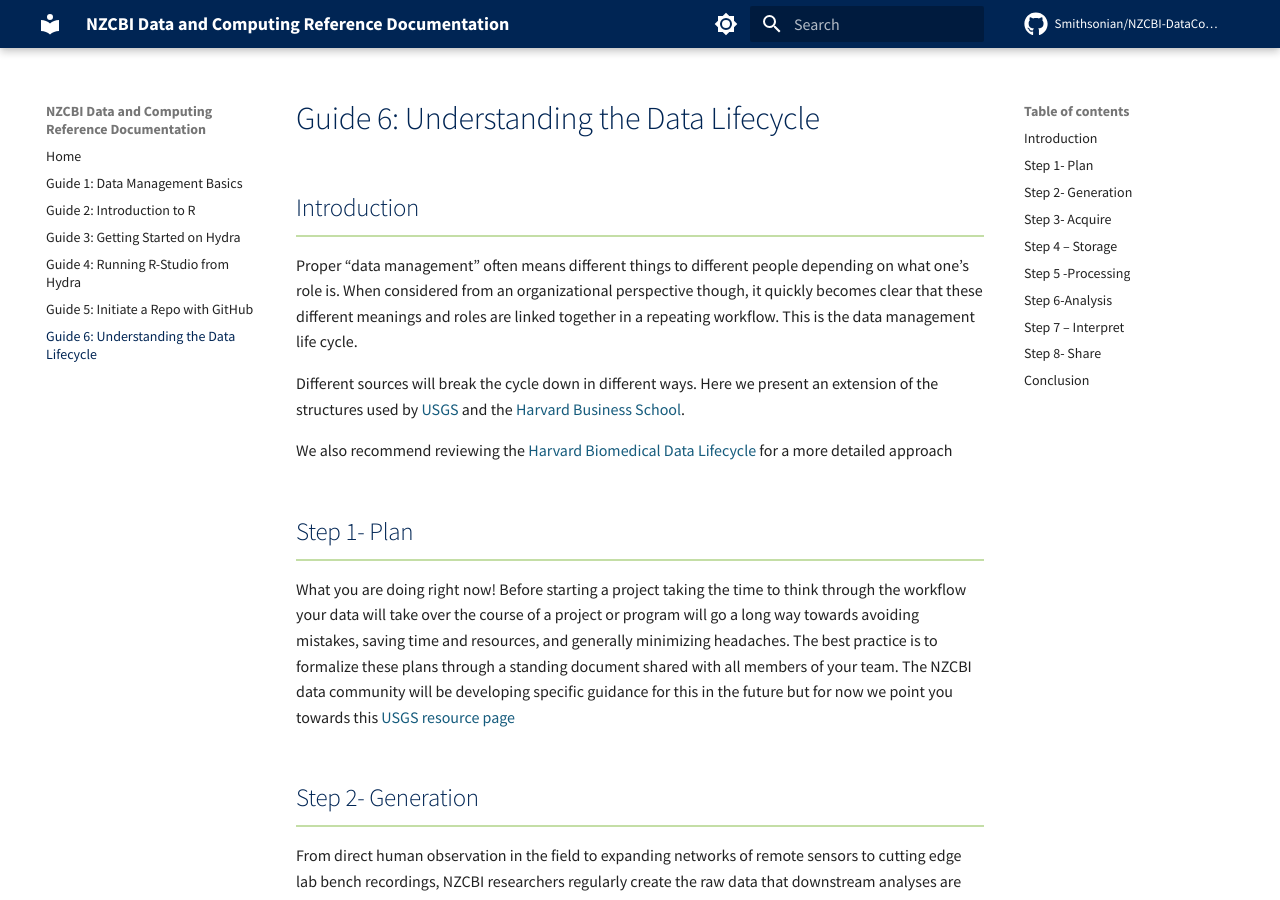
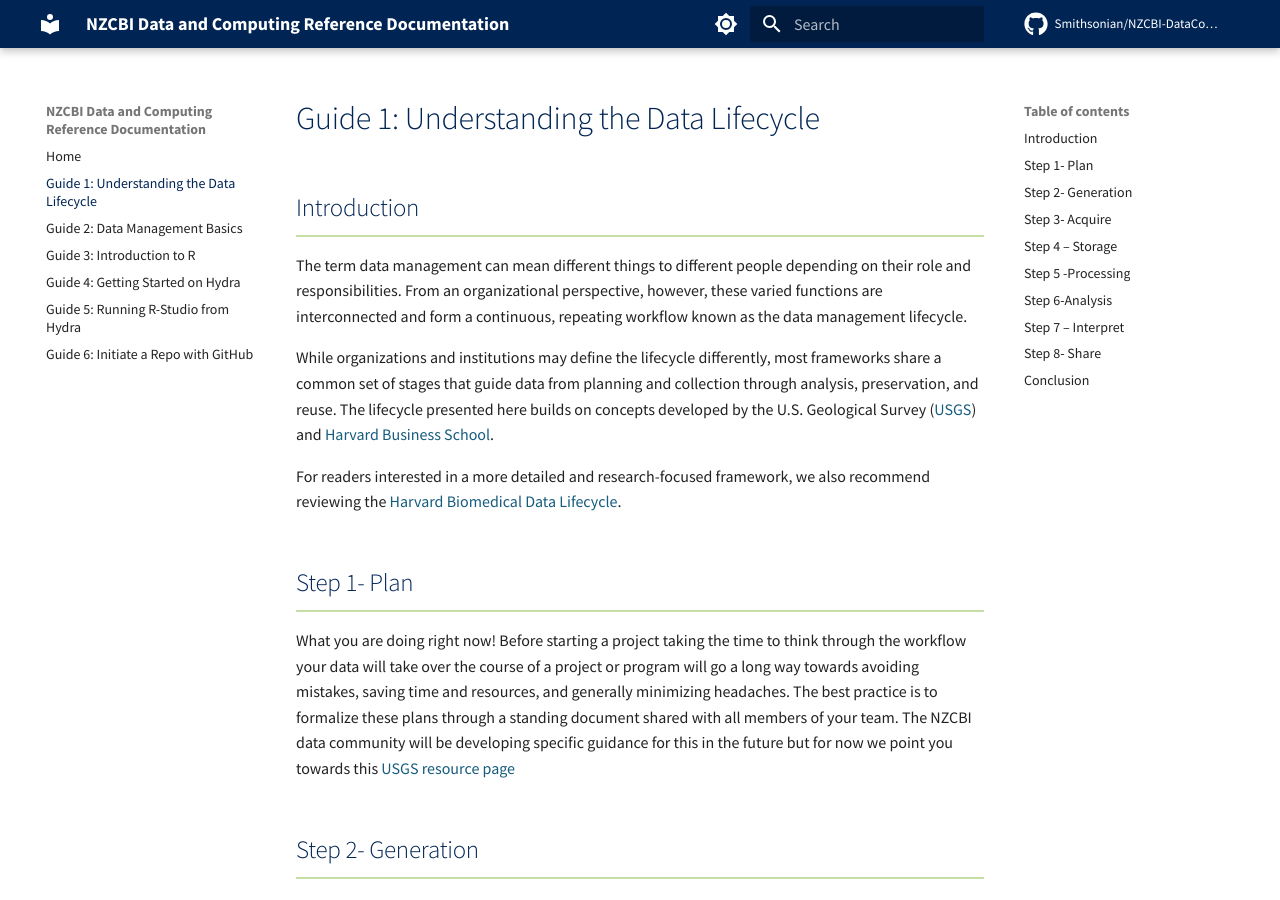
Before and after one commit to Smithsonian/NZCBI-DataComputingDocs, an MkDocs documentation site: the page built from docs/data-lifecycle.md, in a window 1280 px wide and 900 px high. Built offline with MkDocs 1.6.1 and Material for MkDocs 9.7.7, drawn with Linux system fonts in a browser that asks for light colours; comment, search, counter and statistics services are not loaded; some of the changed text lies outside the part shown.

Commit message:
Updated structure, switching life cycle to top of list.

```diff
--- a/docs/data-lifecycle.md
+++ b/docs/data-lifecycle.md
@@ -1,67 +1,81 @@
 ## Introduction
-Proper “data management” often means different things to different people depending on what one’s role is. When considered from an organizational perspective though, it quickly becomes clear that these different meanings and roles are linked together in a repeating workflow. This is the data management life cycle.
 
-Different sources will break the cycle down in different ways. Here we present an extension of the structures used by [USGS](https://www.usgs.gov/data-management/data-lifecycle) and the [Harvard Business School](https://online.hbs.edu/blog/post/data-life-cycle).
+The term data management can mean different things to different people depending on their role and responsibilities. From an organizational perspective, however, these varied functions are interconnected and form a continuous, repeating workflow known as the data management lifecycle.
 
-We also recommend reviewing the [Harvard Biomedical Data Lifecycle](https://datamanagement.hms.harvard.edu/plan-design/biomedical-data-lifecycle) for a more detailed approach
+
+
+While organizations and institutions may define the lifecycle differently, most frameworks share a common set of stages that guide data from planning and collection through analysis, preservation, and reuse. The lifecycle presented here builds on concepts developed by the U.S. Geological Survey ([USGS](https://www.usgs.gov/data-management/data-lifecycle)) and [Harvard Business School](https://online.hbs.edu/blog/post/data-life-cycle).
+
+
+
+For readers interested in a more detailed and research-focused framework, we also recommend reviewing the [Harvard Biomedical Data Lifecycle](https://datamanagement.hms.harvard.edu/plan-design/biomedical-data-lifecycle).
+
+
 
 ## Step 1- Plan
+
 What you are doing right now! Before starting a project taking the time to think through the workflow your data will take over the course of a project or program will go a long way towards avoiding mistakes, saving time and resources, and generally minimizing headaches.
 The best practice is to formalize these plans through a standing document shared with all members of your team. The NZCBI data community will be developing specific guidance for this in the future but for now we point you towards this [USGS resource page](https://www.usgs.gov/data-management/data-management-plans)
 
 ## Step 2- Generation
+
 From direct human observation in the field to expanding networks of remote sensors to cutting edge lab bench recordings, NZCBI researchers regularly create the raw data that downstream analyses are based on. This gives our teams control over the details of that data creation including:
 
-- measurement unit
-- resolution
-- recording frequency*
-- file format
+* measurement unit
+* resolution
+* recording frequency\*
+* file format
 
 As such it is vital to create survey/observation protocols that consider the downstream uses of what is being generated for both the current project and others in the future.
 
 Our teams also have control over the metadata that accompanies the primary observations. This accompanying information can be just as important as the observation itself and thus deserves similar levels of consideration for future uses.  One of the key discussions during the initial Data Technology Workshop was the creation of metadata standards to be used across the unit so keep an eye out in this space as materials are developed.
 
-*Depending on the logistical details of the observation instrument, there may be a need to distinguish between observing and collecting such that data that is initially recorded is dropped prior to the downstream storage steps.
+\*Depending on the logistical details of the observation instrument, there may be a need to distinguish between observing and collecting such that data that is initially recorded is dropped prior to the downstream storage steps.
 
 ## Step 3- Acquire
+
 Not all data our teams use will be generated in-house, some will need to come from external sources.
 
 These datasets can be:
-- publicly available
-- provided by established partners
-- requested from restricted sources
+
+* publicly available
+* provided by established partners
+* requested from restricted sources
 
 Each will come with their own set of access/use restrictions and citation requirements that need to be respected and recorded. This is necessary for both the initial project and if the dataset (or derivatives of it) are stored on SI servers for potential future work. When selecting datasets to acquire it is also essential that the data gathering methods be properly evaluated in the context of the parameters and metadata standards considered in Step 2.
 
 If the data being acquired is not publicly available, the data creators will often require a data sharing agreement be signed before providing the data. Signing such agreements should be completed with approval from the SI legal team so plan ahead for the time required for that approval.
 
 ## Step 4 – Storage
+
 Data storage begins as soon as it arrives on SI computers and continues through to identifying an appropriate archival location. Teams should also ensure accurate and secure transfer of data between location. This step can also include some processing actions like data compression and data encryption for efficient and secure storage.
 
 Important considerations here include
 
-- file name nomenclature
-- folder organization
-- storage cost
-- security/accessibility (including appropriate user levels for sensitive data)
-- back up redundancy (while also avoiding unstructured file duplication)
+* file name nomenclature
+* folder organization
+* storage cost
+* security/accessibility (including appropriate user levels for sensitive data)
+* back up redundancy (while also avoiding unstructured file duplication)
 
 More details on this step can be found in our [Data Managment Guide](https://github.com/Smithsonian/NZCBI-DataComputingDocs/blob/main/docs/data-management.md)
 
 ## Step 5 -Processing
+
 Regardless of data source, our teams will regularly need to wrangle/manipulate that data for downstream use. Types of manipulation include
 
-- cleaning
-- formatting
-- validating
-- summarizing
-- transforming
-- integrating
-- subsetting
+* cleaning
+* formatting
+* validating
+* summarizing
+* transforming
+* integrating
+* subsetting
 
 These actions need to be carefully recorded, again for both the initial project and if the dataset (or derivatives of it) are stored on SI servers for potential future work. Some data sets will only require a one-time processing step and therefore a simple static documentation. Other standing datasets will need ongoing maintenance and therefore a more dynamic documentation system of change logs recording who changed what and when.
 
 ## Step 6-Analysis
+
 With data in place and in the right format now our teams can finally address their research questions. This step includes whatever movement is required to get the data from the storage location to the analysis platform of choice; be it a local computer, a central SI resource like hydra, or an external cloud platform like Google Earth engine. As such it is important to again have a clear plan and record for where files are temporarily stored for analysis purposes.
 
 These analyses will also produce their own data outcomes in the forms of results files that should recieve the same metadata considerations raw data production does in step 2 (e.g. data source, model parameters, analysis platform version) as well as the storage planning considerations discussed in step 4.
@@ -69,6 +83,7 @@
 We can also include data visualization actions in this step. They require the same considerations of moving data to a place where it can be used by the visualization platform and creating outcome products like figures and maps that need to be stored in an organized way and tracked with a clear record of what data was used to build them.
 
 ## Step 7 – Interpret
+
 This step refers to a sharing action where our teams provide context for the data or analysis outputs. For the NZCBI community the most common form of this will be writing scientific journal articles. These publications should clearly state in their text the major points of data creation, acquisition (including appropriate citations), processing, and analysis.
 
 Other interpretive products like public presentations and info sheets may not require this level of detail directly in the product itself and, as such, the files for these products should be stored and recorded like the figures in the steps above; in an organized way and with a clear record of what data and analyses were used to build them.
@@ -76,14 +91,17 @@
 Special consideration should be made for web platforms like ESRI StoryMaps and R Shiny Apps as, for the most part, this will require data to be stored in an accessible location separate from the primary archive location.
 
 ## Step 8- Share
+
 This step refers to the direct sharing of data without interpretation. Key considerations here include:
-- what platform the data will be available through
-- tagging the data for discoverability
-- setting data use restrictions
-- establishing an identifier or otherwise a method for citation
-- setting access restrictions if the data is sensitive (including a method for requesting access if appropriate)
 
- In cases where the data is not directly publicly available teams may want to establish their own data sharing agreements. As with signing external agreement, building our own should be done in conjunction with SI legal staff. This process was identified as a key area of interest at the initial Data Technology Workshops so look to this space in the future for a collection of data sharing agreement templates and examples.
+* what platform the data will be available through
+* tagging the data for discoverability
+* setting data use restrictions
+* establishing an identifier or otherwise a method for citation
+* setting access restrictions if the data is sensitive (including a method for requesting access if appropriate)
+
+In cases where the data is not directly publicly available teams may want to establish their own data sharing agreements. As with signing external agreement, building our own should be done in conjunction with SI legal staff. This process was identified as a key area of interest at the initial Data Technology Workshops so look to this space in the future for a collection of data sharing agreement templates and examples.
 
 ## Conclusion
+
 And now we have a dataset that some other team may acquire and process in their own way to analyze a different question leading to a new shared output product and the cycle can loop on continuously.
--- a/mkdocs.yml
+++ b/mkdocs.yml
@@ -35,12 +35,12 @@
 
 nav:
   - Home: index.md
-  - "Guide 1: Data Management Basics": data-management.md
-  - "Guide 2: Introduction to R": R-Intro.md
-  - "Guide 3: Getting Started on Hydra": hydra.md
-  - "Guide 4: Running R-Studio from Hydra": RStudio-Hydra.md
-  - "Guide 5: Initiate a Repo with GitHub": github.md
-  - "Guide 6: Understanding the Data Lifecycle": data-lifecycle.md
+  - "Guide 1: Understanding the Data Lifecycle": data-lifecycle.md
+  - "Guide 2: Data Management Basics": data-management.md
+  - "Guide 3: Introduction to R": R-Intro.md
+  - "Guide 4: Getting Started on Hydra": hydra.md
+  - "Guide 5: Running R-Studio from Hydra": RStudio-Hydra.md
+  - "Guide 6: Initiate a Repo with GitHub": github.md
 
 markdown_extensions:
   - toc:
```
Also changed, not shown: docs/index.md (+6 -6 lines).
